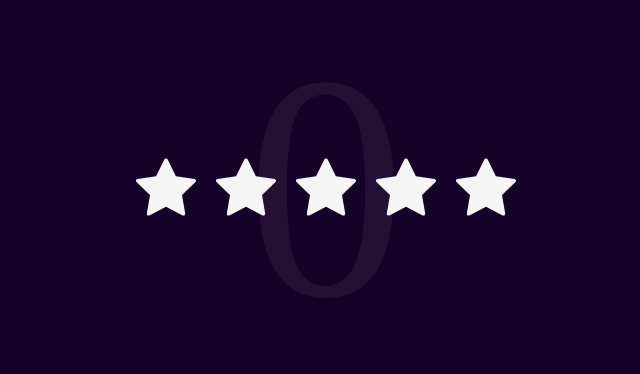
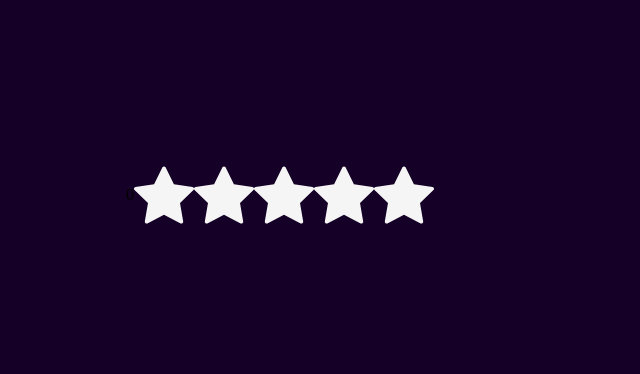
Before and after one commit to akhr1997/StarRating, a plain HTML site: page index.html in a window 1280 px wide. Shown: the part 213-587 px from the top of the page, without its empty margins (314-954 px from the left). Drawn offline with Linux system fonts and the light colour scheme.

Commit message:
star changes

```diff
--- a/index.js
+++ b/index.js
@@ -1,14 +1,14 @@
+let star = document.querySelectorAll('.star');
+let rate_num = document.querySelector('#rate-num');
+
 function stars(e) {
-    var myval = null;
-    let star = document.querySelectorAll('.star');
-    let rate_num = document.querySelector('#rate-num');
 
     for (let i = 0; i < star.length; i++) {
         star[i].classList.remove('active');
     }
+
     for (let j = 0; j <= e; j++) {
         star[j].classList.add('active');
         myval = j + 1;
     }
-    // rate_num.innerHTML = myval;
 }
--- a/style.css
+++ b/style.css
@@ -1,9 +1,3 @@
-* {
-    margin: 0;
-    padding: 0;
-    box-sizing: border-box;
-}
-
 body {
     display: flex;
     justify-content: center;
@@ -16,19 +10,7 @@ body {
     width: 400px;
     height: 80px;
     display: flex;
-    justify-content: space-around;
     align-items: center;
-    position: relative;
-}
-
-#rate-num {
-    position: absolute;
-    z-index: -1;
-    top: 50%;
-    left: 50%;
-    transform: translate(-50%, -50%);
-    font-size: 20em;
-    color: #eee1;
 }
 
 .star {
@@ -46,7 +28,7 @@ body {
     fill: #f5f5f5;
 }
 
-.star:hover ~ svg {
+.star:hover ~ svg { /* svg that comes after the star class. */
     fill: #fd8b09;
 }
 
```
